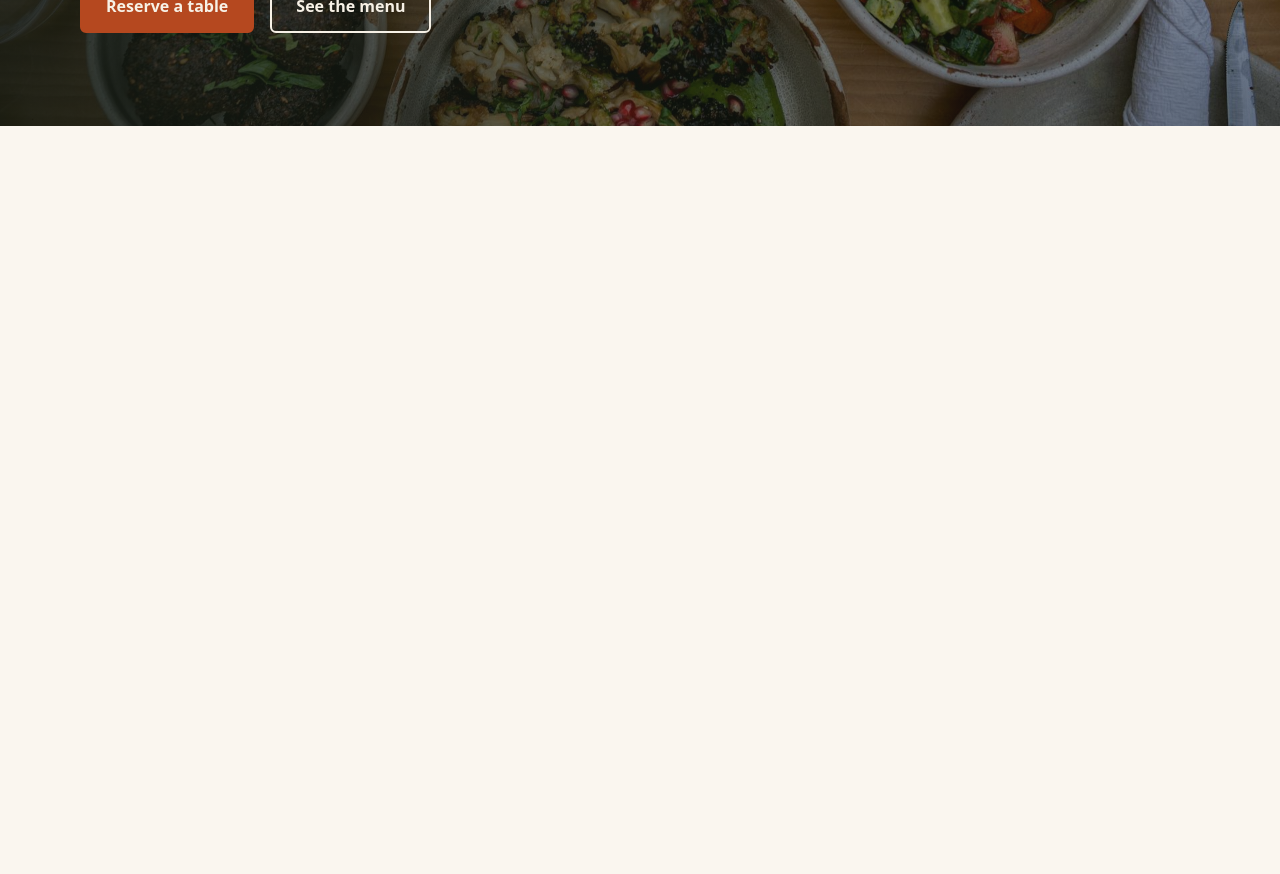
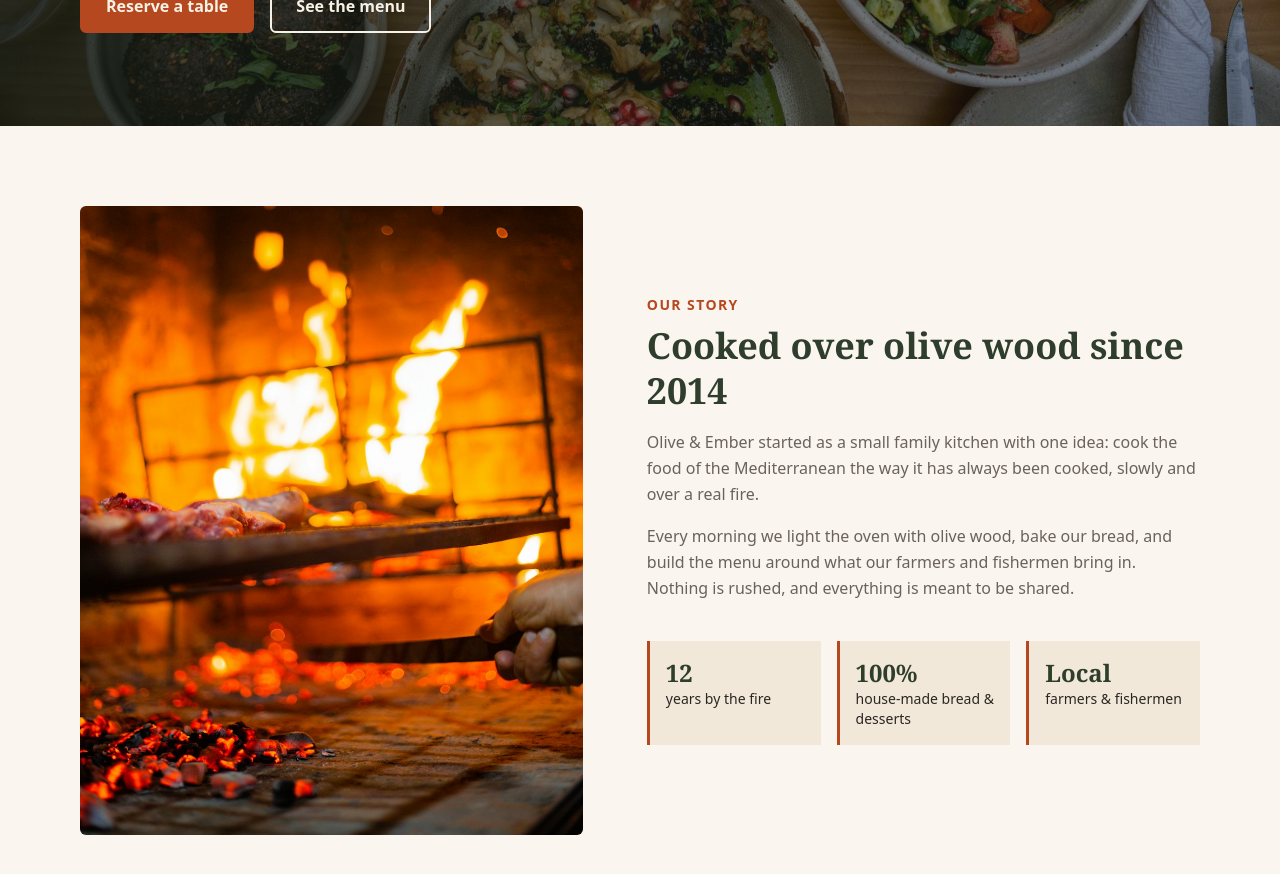
Before and after one commit to Mousta-Med/practicum-restaurant-site, a React (Vite) app: page / in a window 1280 px wide. Shown: the part 620-1494 px from the top of the page. Before the commit the page ends 800 px from the top, so only its background shows below. Built offline with nearby package versions, Linux system fonts and the light colour scheme.

Commit message:
Add About and SectionHeading components

```diff
--- a/src/App.jsx
+++ b/src/App.jsx
@@ -1,3 +1,4 @@
+import About from './components/About.jsx'
 import Header from './components/Header.jsx'
 import Hero from './components/Hero.jsx'
 
@@ -7,6 +8,7 @@ function App() {
       <Header />
       <main id="main">
         <Hero />
+        <About />
       </main>
     </>
   )
--- /dev/null
+++ b/src/components/About.jsx
@@ -0,0 +1,49 @@
+import SectionHeading from './SectionHeading.jsx'
+
+const highlights = [
+  { value: '12', label: 'years by the fire' },
+  { value: '100%', label: 'house-made bread & desserts' },
+  { value: 'Local', label: 'farmers & fishermen' },
+]
+
+function About() {
+  return (
+    <section id="about" aria-labelledby="about-title" className="py-16 md:py-20">
+      <div className="mx-auto grid max-w-6xl items-center gap-10 px-4 md:grid-cols-[1fr_1.1fr] md:gap-16">
+        <img
+          src="/img/about.jpg"
+          alt="A cook grilling meat over a roaring wood fire"
+          width="1000"
+          height="1250"
+          loading="lazy"
+          className="aspect-4/3 w-full rounded-md object-cover md:aspect-4/5"
+        />
+
+        <div>
+          <SectionHeading id="about-title" eyebrow="Our story" title="Cooked over olive wood since 2014" />
+          <div className="space-y-4 text-muted">
+            <p>
+              Olive &amp; Ember started as a small family kitchen with one idea: cook the food of the
+              Mediterranean the way it has always been cooked, slowly and over a real fire.
+            </p>
+            <p>
+              Every morning we light the oven with olive wood, bake our bread, and build the menu around what
+              our farmers and fishermen bring in. Nothing is rushed, and everything is meant to be shared.
+            </p>
+          </div>
+
+          <ul className="mt-10 flex flex-wrap gap-4">
+            {highlights.map((item) => (
+              <li key={item.label} className="grow basis-36 border-l-3 border-ember bg-sand p-4 text-sm">
+                <strong className="block font-heading text-2xl text-olive">{item.value}</strong>
+                {item.label}
+              </li>
+            ))}
+          </ul>
+        </div>
+      </div>
+    </section>
+  )
+}
+
+export default About
--- /dev/null
+++ b/src/components/SectionHeading.jsx
@@ -0,0 +1,12 @@
+function SectionHeading({ id, eyebrow, title }) {
+  return (
+    <>
+      <p className="mb-2 text-sm font-bold tracking-widest text-ember uppercase">{eyebrow}</p>
+      <h2 id={id} className="mb-4 font-heading text-3xl leading-tight font-bold text-olive md:text-4xl">
+        {title}
+      </h2>
+    </>
+  )
+}
+
+export default SectionHeading
```
